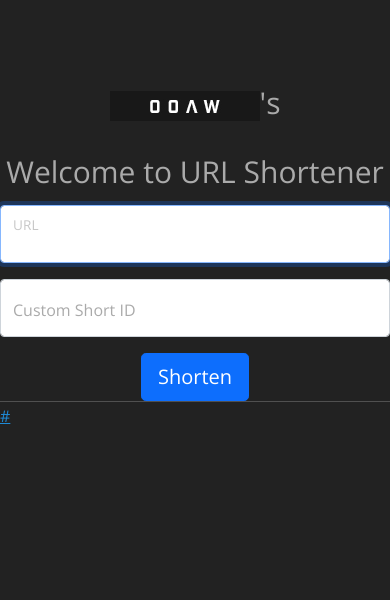
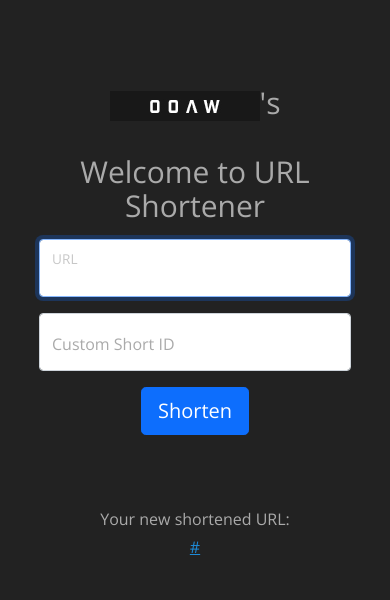
Before and after one commit to ooawagaeri/URLShortener, a Flask app: template core/templates/index.html in a window 390 px wide. Shown: the top 600 px of that part. Run offline with Flask 2, Linux system fonts and the light colour scheme; the template is opened without the code that fills it: most values are stand-ins (such as "Sample title", 1, 10 or a date in 2020); the page is wider than the window, and the part outside it is not shown.

Commit message:
Add mobile responsiveness css

```diff
--- a/core/static/css/style.css
+++ b/core/static/css/style.css
@@ -65,7 +65,7 @@ hr {
 	background-color: #d8d8d8;
 	border: none;
 	width: 100%;
-	margin: 0px;
+	margin: 10px;
 }
 
 a[href] {
@@ -99,3 +99,10 @@ aside,
 		font-size: 18px;
 	}
 }
+
+@media only screen and (max-width: 600px) {
+    body {
+        margin: auto;
+        width: 80%;
+    }
+  }
--- a/core/templates/index.html
+++ b/core/templates/index.html
@@ -30,8 +30,10 @@
             </form>
 
             {% if short_url %}
-            <hr>
-            <span><a href="{{ short_url }}" target="_blank">{{ short_url }}</a></span>
+            <div class="text-center simple-container">
+                Your new shortened URL:<br>
+                <a href="{{ short_url }}" target="_blank">{{ short_url }}</a>
+            </div>
             {% endif %}
         </div>
         <div class="col-md-2"></div>
```
Also changed, not shown: core/shorty.db.
